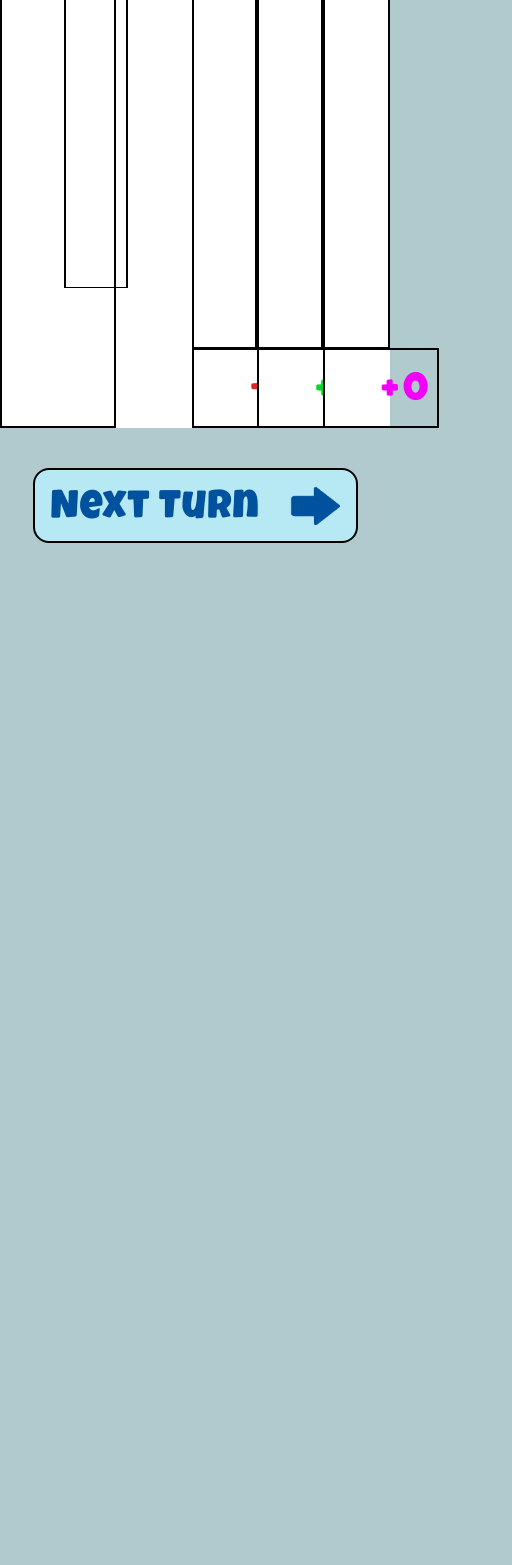
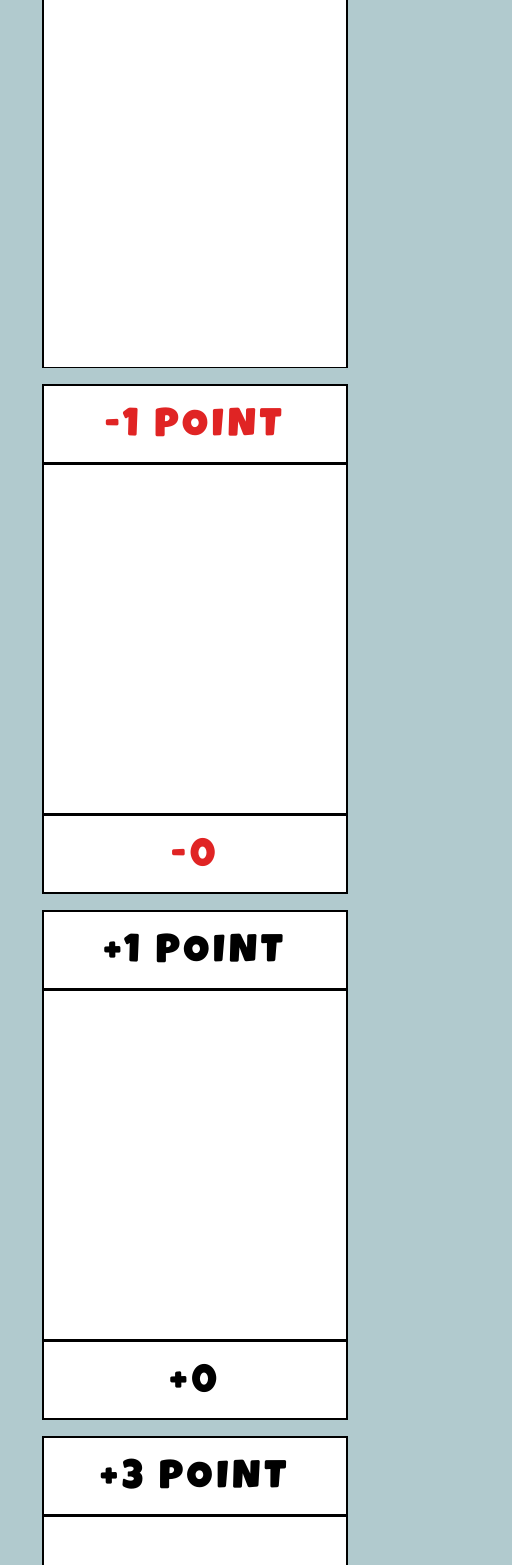
Before and after one commit to JarIsCoding/Shortalk---Front-End, a Next.js app: page /pages/finalScorePnpPage in a window 390 px wide. Shown: the part 432-1997 px from the top of the page, 512 px wide, since content can reach past the window. Before the commit the page ends 1039 px from the top, so only its background shows below. Built offline with nearby package versions, Linux system fonts and the light colour scheme; sample sign-in values are in the browser's storage.

Commit message:
responsivenss score table and added playagain button

```diff
--- a/src/app/components/PlayAgainBtn.tsx
+++ b/src/app/components/PlayAgainBtn.tsx
@@ -6,9 +6,8 @@ import BlueArrow from '@/app/assets/BlueArrow.png'
 
 const PlayAgainBtn = () => {
   return (
-    <div className=' rounded-2xl border-2 border-black w-[325px] h-[75px] bg-[#B7E9F4] flex justify-between items-center px-4'>
-        <div className=' font-LuckiestGuy text-[40px] text-dblue tracking-wide'>Play Again</div>
-        <Image src={BlueArrow} alt='blue arrow' width={50} height={40}/>
+    <div className='text-center rounded-2xl border-2 border-black w-[325px] h-[75px] bg-green pt-2 px-4'>
+        <div className=' font-LuckiestGuy text-[40px] text-white tracking-wide'>Play Again?</div>
     </div>
   )
 }
--- a/src/app/components/ScoreTable.tsx
+++ b/src/app/components/ScoreTable.tsx
@@ -5,9 +5,9 @@ import React from 'react'
 
 const ScoreTable = (props: IScoreTableProps) => {
     return (
-        <div className='flex justify-center py-10 cursor-default'>
+        <div className='lg:flex justify-center grid py-10 cursor-default'>
 
-            <div className='grid lg:grid-cols-1 grid-cols-3 bg-white'>
+                <div className='grid grid-cols-1 bg-white mb-4'>
                     <div className='border-[2px] border-black px-14 py-2'>
                         <p className='text-gray-600 font-LuckiestGuy text-[40px] tracking-widest text-center'>
                             SKIPPED
@@ -39,7 +39,7 @@ const ScoreTable = (props: IScoreTableProps) => {
                 </div> */}
                 </div>
 
-            <div className='grid grid-cols-1 bg-white'>
+                <div className='grid grid-cols-1 bg-white mb-4'>
                     <div className='border-[2px] border-black px-14 py-2'>
                         <p className='text-red-600 font-LuckiestGuy text-[40px] tracking-widest text-center'>
                             -1 POINT
@@ -68,9 +68,9 @@ const ScoreTable = (props: IScoreTableProps) => {
                     </div>
                 </div>
 
-            <div className='grid grid-cols-1 bg-white'>
+                <div className='grid grid-cols-1 bg-white mb-4'>
                     <div className='border-[2px] border-black px-14 py-2'>
-                    <p className='text-green font-LuckiestGuy text-[40px] tracking-widest text-center'>
+                        <p className='text-green-600 font-LuckiestGuy text-[40px] tracking-widest text-center'>
                             +1 POINT
                         </p>
                     </div>
@@ -91,15 +91,15 @@ const ScoreTable = (props: IScoreTableProps) => {
                         }
                     </div>
                     <div className='border-[2px] border-black px-14 py-2'>
-                    <p className='text-green font-LuckiestGuy text-[40px] tracking-widest text-center'>
+                        <p className='text-green-600 font-LuckiestGuy text-[40px] tracking-widest text-center'>
                             +{props.onePointWords.length}
                         </p>
                     </div>
                 </div>
 
-            <div className='grid grid-cols-1 bg-white'>
+                <div className='grid grid-cols-1 bg-white mb-4'>
                     <div className='border-[2px] border-black px-14 py-2'>
-                    <p className='text-purple font-LuckiestGuy text-[40px] tracking-widest text-center'>
+                        <p className='text-purple-600 font-LuckiestGuy text-[40px] tracking-widest text-center'>
                             +3 POINT
                         </p>
                     </div>
@@ -120,7 +120,7 @@ const ScoreTable = (props: IScoreTableProps) => {
                         }
                     </div>
                     <div className='border-[2px] border-black px-14 py-2'>
-                    <p className='text-purple font-LuckiestGuy text-[40px] tracking-widest text-center'>
+                        <p className='text-purple-600 font-LuckiestGuy text-[40px] tracking-widest text-center'>
                             +{props.threePointWords.length * 3}
                         </p>
                     </div>
--- a/src/app/pages/gamePage/page.tsx
+++ b/src/app/pages/gamePage/page.tsx
@@ -6,6 +6,7 @@ import Card from '@/app/components/Card'
 import NavBar from '@/app/components/NavBar'
 import NextTurnBtn from '@/app/components/NextTurnBtn'
 import OnePointBtn from '@/app/components/OnePointBtn'
+import PlayAgainBtn from '@/app/components/PlayAgainBtn'
 import ResultsBtn from '@/app/components/ResultsBtn'
 import ScoreTable from '@/app/components/ScoreTable'
 import SkipBtn from '@/app/components/SkipBtn'
@@ -298,7 +299,7 @@ const GamePage = () => {
 
             <div className='relative h-[9.25%]'>
                 <NavBar title='ShorTalk' />
-                <div className="absolute md:top-6 top-2 right-0 mr-3 flex z-50">
+                <div className="absolute md:top-4 top-2 right-0 mr-3 flex z-50">
                     <Button onClick={() => setOpenModal(true)} className="bg-clear">
                         <svg width="40" height="40" viewBox="0 0 40 40" fill="none" xmlns="http://www.w3.org/2000/svg">
                             <path d="M16.6661 38.3333C16.6661 38.7754 16.4905 39.1993 16.178 39.5118C15.8654 39.8244 15.4415 40 14.9995 40H3.33322C2.4492 40 1.60138 39.6488 0.976279 39.0237C0.351178 38.3986 0 37.5507 0 36.6667V3.33333C0 2.44928 0.351178 1.60143 0.976279 0.976311C1.60138 0.351189 2.4492 0 3.33322 0H14.9995C15.4415 0 15.8654 0.175595 16.178 0.488156C16.4905 0.800716 16.6661 1.22464 16.6661 1.66667C16.6661 2.10869 16.4905 2.53262 16.178 2.84518C15.8654 3.15774 15.4415 3.33333 14.9995 3.33333H3.33322V36.6667H14.9995C15.4415 36.6667 15.8654 36.8423 16.178 37.1548C16.4905 37.4674 16.6661 37.8913 16.6661 38.3333ZM39.5112 18.8208L31.1781 10.4875C30.8654 10.1748 30.4413 9.99907 29.999 9.99907C29.5568 9.99907 29.1326 10.1748 28.8199 10.4875C28.5072 10.8002 28.3315 11.2244 28.3315 11.6667C28.3315 12.1089 28.5072 12.5331 28.8199 12.8458L34.3093 18.3333H14.9995C14.5575 18.3333 14.1336 18.5089 13.821 18.8215C13.5085 19.134 13.3329 19.558 13.3329 20C13.3329 20.442 13.5085 20.866 13.821 21.1785C14.1336 21.4911 14.5575 21.6667 14.9995 21.6667H34.3093L28.8199 27.1542C28.5072 27.4669 28.3315 27.8911 28.3315 28.3333C28.3315 28.7756 28.5072 29.1998 28.8199 29.5125C29.1326 29.8252 29.5568 30.0009 29.999 30.0009C30.4413 30.0009 30.8654 29.8252 31.1781 29.5125L39.5112 21.1792C39.6662 21.0244 39.7891 20.8406 39.873 20.6382C39.9568 20.4359 40 20.219 40 20C40 19.781 39.9568 19.5641 39.873 19.3618C39.7891 19.1594 39.6662 18.9756 39.5112 18.8208Z" fill="white" />
@@ -348,31 +349,37 @@ const GamePage = () => {
                                 }
                                 <p>Final Score</p>
                             </div>
+
                             <div className='grid grid-cols-1'>
-                                <div className='flex justify-center bg-white mx-96 border-[1px] border-black text-[50px]'>
-                                    <div className='grid grid-cols-2 py-10 w-[100%] px-24'>
-                                        <div className=''>
+                                <div className='flex justify-center'>
+                                    <div className='flex justify-center bg-white border-[1px] border-black text-[48px] w-[60%]'>
+                                        <div className='grid md:grid-cols-2 grid-cols-1 py-10 w-[100%] px-16'>
+                                            <div className='md:text-start text-center'>
                                                 Team {Team1Name}:
                                             </div>
-                                        <div className='text-end'>
+                                            <div className='md:text-end text-center'>
                                                 {Team1Score}
                                             </div>
                                         </div>
                                     </div>
-                                <div className='flex justify-center bg-white mx-96 border-[1px] border-black text-[50px]'>
-                                    <div className='grid grid-cols-2 py-10 w-[100%] px-24'>
-                                        <div className=''>
+                                </div>
+
+                                <div className='flex justify-center'>
+                                    <div className='flex justify-center bg-white border-[1px] border-black text-[48px] w-[60%]'>
+                                        <div className='grid md:grid-cols-2 grid-cols-1 py-10 w-[100%] px-16'>
+                                            <div className='md:text-start text-center'>
                                                 Team {Team2Name}:
                                             </div>
-                                        <div className='text-end'>
+                                            <div className='md:text-end text-center'>
                                                 {Team2Score}
                                             </div>
                                         </div>
                                     </div>
+                                </div>
                                 {/* push to whatever page is next */}
-                                {/* <div onClick={() => router.push('/pages/passAndPlayLobby')} className='flex justify-center py-16 cursor-pointer'>
+                                <div onClick={() => router.push('/pages/lobbyRoom')} className='flex justify-center py-16 cursor-pointer'>
                                     <PlayAgainBtn />
-                                </div> */}
+                                </div>
                             </div>
                         </div>
                         :
@@ -403,8 +410,8 @@ const GamePage = () => {
                                     roundNumber={round}
                                     roundTotal={roundTotal}
                                     role={role}
-                                    OnePointWord={onePointWordHasBeenSaid? onePointWord : '???'}
-                                    ThreePointWord={threePointWordHasBeenSaid? threePointWord: '???'}
+                                    OnePointWord={onePointWordHasBeenSaid ? onePointWord : '???'}
+                                    ThreePointWord={threePointWordHasBeenSaid ? threePointWord : '???'}
                                     // OnePointWord={""}
                                     // ThreePointWord={""}
                                     Speaker={speaker}
--- a/src/app/pages/homePage/page.tsx
+++ b/src/app/pages/homePage/page.tsx
@@ -12,6 +12,7 @@ import { useRouter } from 'next/navigation';
 import Player from '@/app/components/Player';
 import MainMenuMusic from '@/app/components/AudioPlayer';
 import VolumeSlider from '@/app/components/VolumeSlider';
+import PlayAgainBtn from '@/app/components/PlayAgainBtn';
 
 const HomePage = () => {
 
```
Lines whose indentation alone changed are shown as unchanged.
